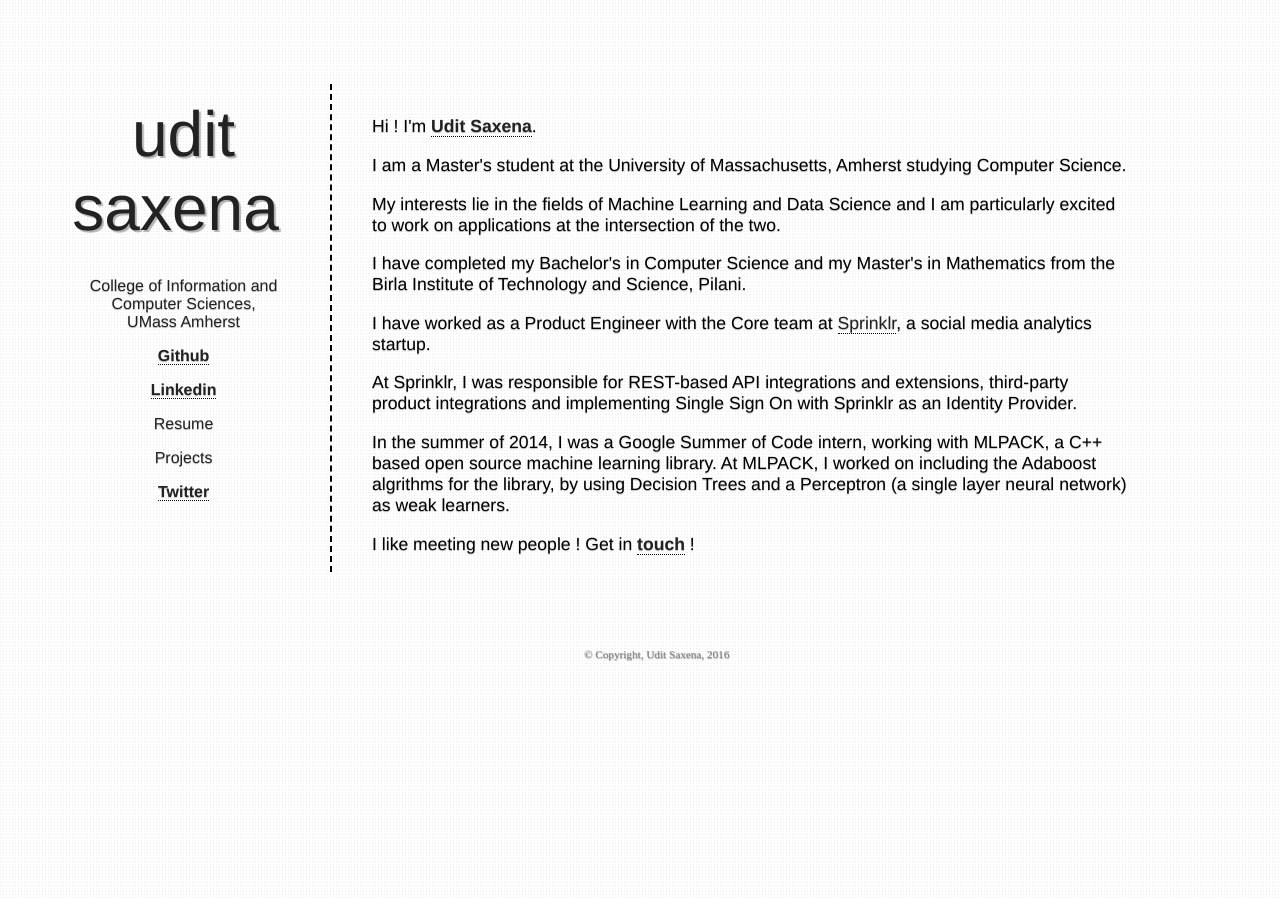
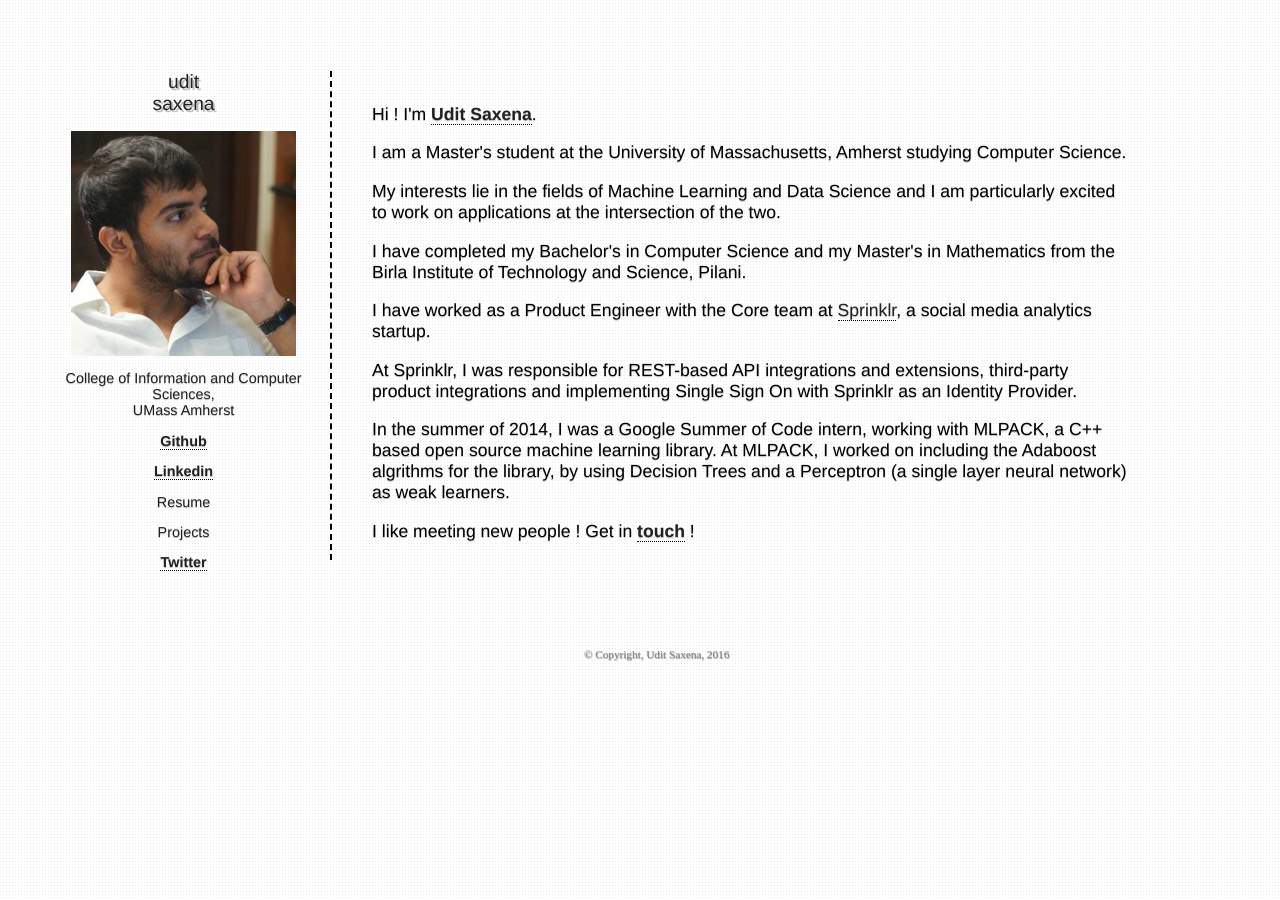
Before and after one commit to uditsaxena/uditsaxena-old.github.com, a Jekyll site: the page index.html, which Jekyll copies as it is, in a window 1280 px wide. Built offline with Jekyll 4.4.1, drawn with Linux system fonts in a browser that asks for light colours.

Commit message:
Adding profile pic, moving around text, changing text formatting, and removing the weird terminal typign experience.

```diff
--- a/index.html
+++ b/index.html
@@ -9,7 +9,8 @@
 <body>
 	<div id="one">
 		<div id="logo-left">
-		 <div id="logo-left-text"><p>udit <br>saxena<span class='typing'></span></p></div>
+		 <div id="logo-left-text"><p>udit <br>saxena</p></div>
+		 <div id="profile-pic"><img src="profile-pic.jpg" width="225" height="225"></div>
 		 <div id="logo-left-bottom">College of Information and Computer Sciences,<br> UMass Amherst<br>
 		 <p><a href="https://github.com/uditsaxena"><strong>Github</strong></a></p>
 		 <p><a href="https://www.linkedin.com/in/udit-saxena-29862918"><strong>Linkedin</strong></a></p>
@@ -29,7 +30,7 @@
 		 </section>
 		 <div id="footer">&#0169 Copyright, Udit Saxena, 2016</div>
 	</div>
-	<script src="profl.js"></script>
+	<!-- <script src="profl.js"></script> -->
 
 </body>
 </html>
--- a/profile.css
+++ b/profile.css
@@ -6,7 +6,7 @@ body {
 
 #one #logo-left{
 	float: left;
-	margin: 2% auto auto 4%;
+	margin: 3.5% auto auto 4%;
 	position: relative;
 	width: 250px;
 	font-family: "Helvetica Neue",Helvetica,Arial,sans-serif;
@@ -15,13 +15,14 @@ body {
 	}
 
 #one #logo-left-text{
-	font-size: 4em;
-	height: 180px;
+	font-size: 1.2em;
+	height: 60px;
 	text-shadow: 2px 2px 1px rgba(0,0,0,.3);
 }
 
 #one #logo-left-bottom {
-	font-size: 12;
+	padding-top: 10px;
+	font-size: 0.9em;
 }
 
 #one {
@@ -52,7 +53,7 @@ a:hover {
 #center {
 	display: block;
 	width: 60%;
-	margin: 6% auto auto 1.7%;
+	margin: 5% auto auto 1.7%;
 	font-family: "Helvetica Neue",Helvetica,Arial,sans-serif;
 	font-size: 1.1em;
 	float: left;
```
Also changed, not shown: profile-pic.jpg (added).
